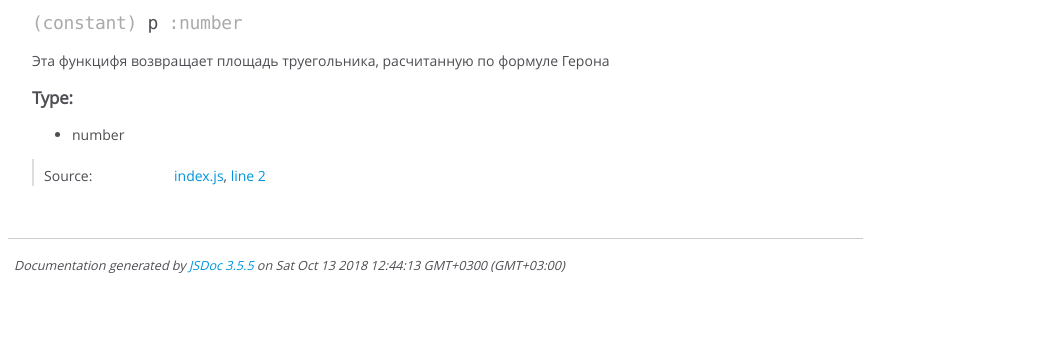
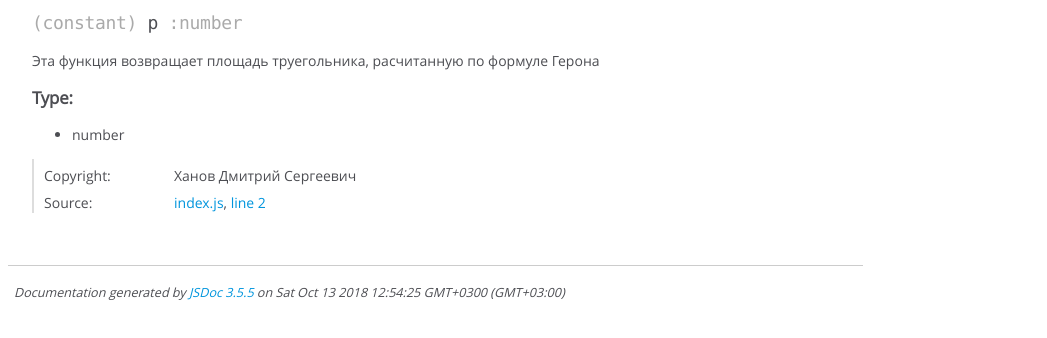
Before and after one commit to KhanovDmitrii/13-10-2018, a plain HTML site: page docs/global.html in a window 1280 px wide. Shown: the part 212-550 px from the top of the page, without its empty margins (0-1047 px from the left). Drawn offline with Linux system fonts and the light colour scheme.

Commit message:
Add files via upload

```diff
--- a/docs/global.html
+++ b/docs/global.html
@@ -104,7 +104,7 @@
 
 
 <div class="description">
-    Эта функцифя возвращает площадь труегольника, расчитанную по формуле Герона
+    Эта функция возвращает площадь труегольника, расчитанную по формуле Герона
 </div>
 
 
@@ -143,6 +143,9 @@
 
 
 
+
+    <dt class="tag-copyright">Copyright:</dt>
+    <dd class="tag-copyright"><ul class="dummy"><li>Ханов Дмитрий Сергеевич</li></ul></dd>
 
 
 
@@ -192,7 +195,7 @@
 <br class="clear">
 
 <footer>
-    Documentation generated by <a href="https://github.com/jsdoc3/jsdoc">JSDoc 3.5.5</a> on Sat Oct 13 2018 12:44:13 GMT+0300 (GMT+03:00)
+    Documentation generated by <a href="https://github.com/jsdoc3/jsdoc">JSDoc 3.5.5</a> on Sat Oct 13 2018 12:54:25 GMT+0300 (GMT+03:00)
 </footer>
 
 <script> prettyPrint(); </script>
```
Also changed, not shown: docs/index.html (+1 -1 lines), docs/index.js.html (+3 -2 lines).
